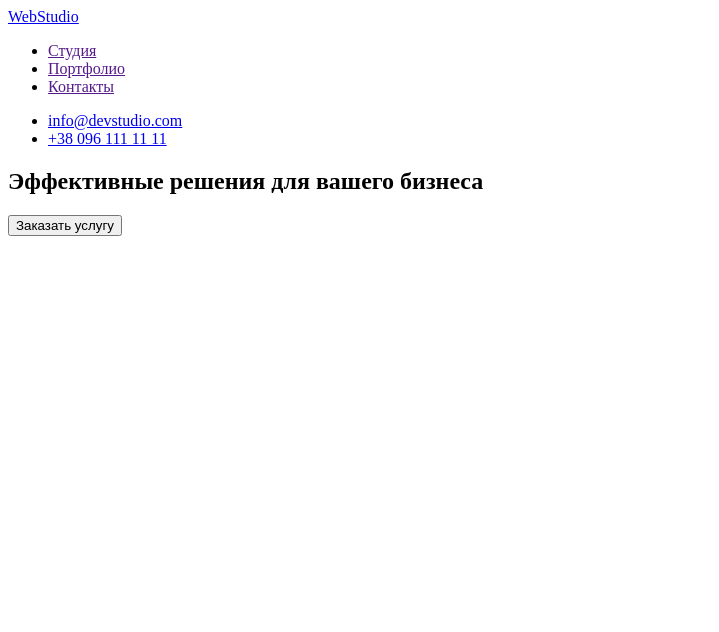
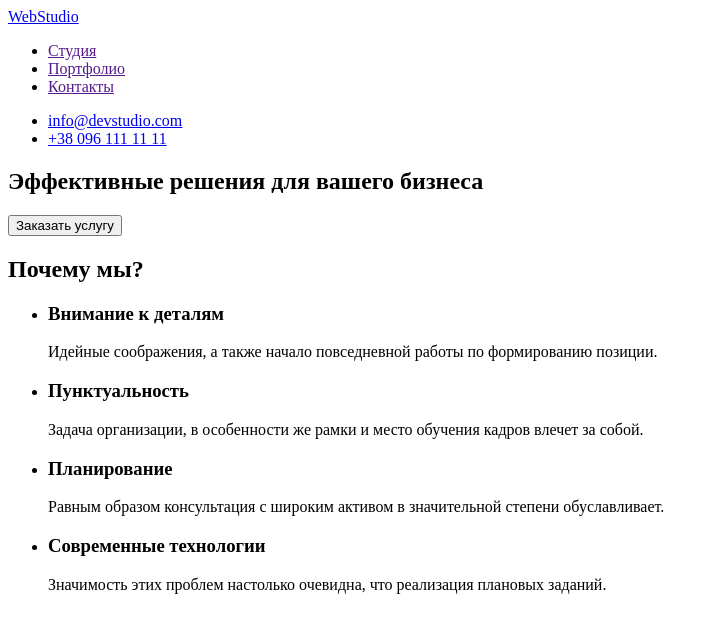
Before and after one commit to ViktoriiaTrostohon/goit-markup-hw-01, a plain HTML site: page index.html in a window 1280 px wide. Shown: the whole page, without its empty margins (0-719 px from the left). Drawn offline with Linux system fonts and the light colour scheme.

Commit message:
Why us
Added ul>li>h3,p

```diff
--- a/index.html
+++ b/index.html
@@ -30,7 +30,27 @@
             <button type="button">Заказать услугу</button>
         </section>
         <!-- Why us -->
-        <section></section>
+        <section>
+            <h2>Почему мы?</h2>
+            <ul>
+                <li>
+                    <h3>Внимание к деталям</h3>
+                    <p>Идейные соображения, а также начало повседневной работы по формированию позиции.</p>
+                </li>
+                <li>
+                    <h3>Пунктуальность</h3>
+                    <p>Задача организации, в особенности же рамки и место обучения кадров влечет за собой.</p>
+                </li>
+                <li>
+                    <h3>Планирование</h3>
+                    <p>Равным образом консультация с широким активом в значительной степени обуславливает.</p>
+                </li>
+                <li>
+                    <h3>Современные технологии</h3>
+                    <p>Значимость этих проблем настолько очевидна, что реализация плановых заданий.</p>
+                </li>
+            </ul>
+        </section>
         <!-- What we do -->
         <section></section>
         <!-- Our team -->
```
